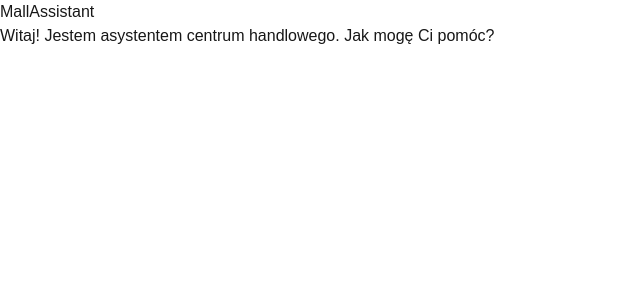
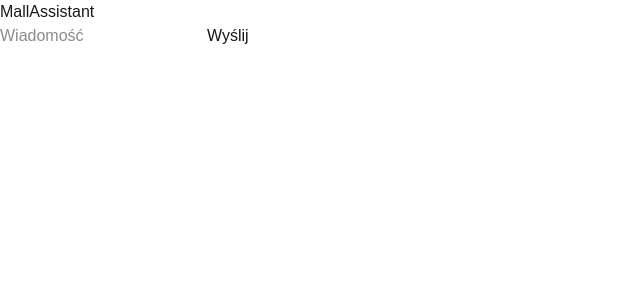
Before and after one commit to marrcelp/typescript-pratice, a Next.js app: page / in a window 1280 px wide. Shown: the top 300 px of the page, without its empty margins (0-640 px from the left). Built offline with nearby package versions, Linux system fonts and the light colour scheme.

Commit message:
finish full chat component

```diff
--- a/app/(public)/page.tsx
+++ b/app/(public)/page.tsx
@@ -1,8 +1,10 @@
+import { Chat } from "../components/Chat";
+
 export default function HomePage(){
     return (
         <main>
             <h1>MallAssistant</h1>
-            <p>Witaj! Jestem asystentem centrum handlowego. Jak mogę Ci pomóc?</p>
+            <Chat />
         </main>
     )
 }
--- a/app/components/Chat.tsx
+++ b/app/components/Chat.tsx
@@ -13,10 +13,60 @@ export function Chat(){
     const [messages, setMessages] = useState<Message[]>([])
     const [isLoading, setIsLoading] = useState(false)
 
+    async function handleSubmit(e: React.FormEvent){
+        e.preventDefault();
+        setIsLoading(true);
+
+        const newMessages = [...messages, {role: 'user' as const, content: message}];
+
+        setMessages([...newMessages, {role: 'assistant' as const, content: ''}]);
+
+        const response = await fetch('/api/chat', {
+            method: 'POST',
+            headers: {'Content-Type': 'application/json'},
+            body: JSON.stringify({
+                messages: newMessages
+            })
+        })
+
+
+        const data = await response.json();
+
+        setMessages(prev => {
+            const updated = [...prev];
+            updated[updated.length-1] = {
+                role: 'assistant',
+                content: data.reply
+            }
+            return updated;
+        })
+
+
+        setIsLoading(false);
+        setMessage('');
+    }
+
 
 
     return (
-        <>
-        </>
+        <form onSubmit={handleSubmit}>
+            <input
+                type="text"
+                placeholder="Wiadomość"
+                value={message}
+                onChange={(e) => setMessage(e.target.value)}
+            />
+            <button type="submit" disabled={isLoading}>
+                {isLoading? 'Wysyłanie' : 'Wyślij'}
+            </button>
+            <ul>
+                {messages.map((msg, index) => (
+                    <li key={index}>
+                        <strong>{msg.role === 'user' ? 'Ty' : 'Asystent'}</strong>
+                        {msg.content}
+                    </li>
+                ))}
+            </ul>
+        </form>
     )
 }
--- a/app/page.tsx
+++ b/app/page.tsx
@@ -1,15 +1,10 @@
-import { ChatBox } from "./components/ChatBox";
-import { FaqBox } from "./components/FaqBot";
+import { Chat } from "./components/Chat";
 
-export default function HomePage(){
-  return (
-    <main>
-      <h1>Mall Document Manager</h1>
-      <p>Lorem ipsum dolor sit amet consectetur adipisicing elit. Ullam eaque esse nam similique eveniet quasi dolores ducimus nobis dolore. Voluptas sed debitis at dolores id, alias eos, expedita explicabo ipsam molestias laboriosam fugiat adipisci ut similique, voluptates quos dolorem iusto facere eius eligendi rerum! Nisi commodi libero incidunt quos nesciunt!</p>
-      <br></br>
-      <ChatBox/>
-      <FaqBox/>
-    </main>
-
-  )
+export default function HomePage() {
+    return (
+        <main>
+            <h1>MallAssistant</h1>
+            <Chat />
+        </main>
+    )
 }
```
